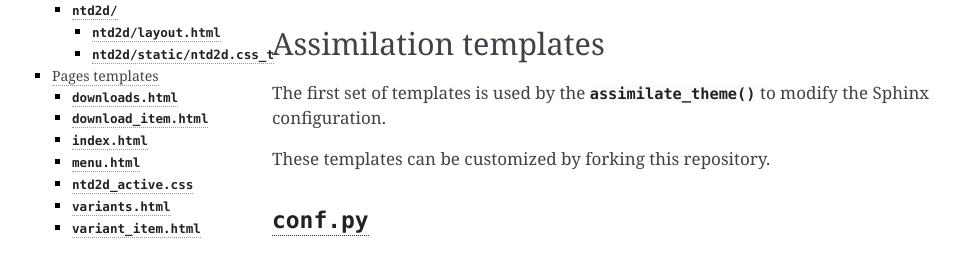
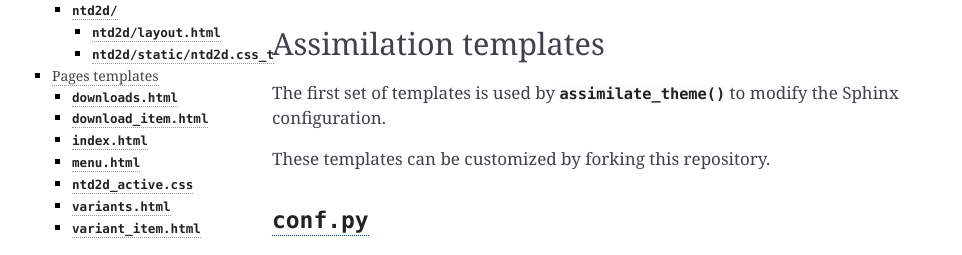
Before and after one commit to usnistgov/Docs4NIST, a Sphinx documentation site: the page built from docs/customization.rst, in a window 1280 px wide and 900 px high. Shown: the part 159-414 px from the top of the window, without its empty margins (148-1110 px from the left). Built offline with Sphinx 7.4.7, drawn with Linux system fonts in a browser that asks for light colours.

Commit message:
Fix typos

```diff
--- a/docs/customization.rst
+++ b/docs/customization.rst
@@ -7,7 +7,7 @@ of the hosted documentation.
 Assimilation templates
 ----------------------
 
-The first set of templates is used by the
+The first set of templates is used by
 :meth:`~ntd2d_action.borgedsphinxdocs.BorgedSphinxDocs.assimilate_theme` to
 modify the Sphinx configuration.
 
--- a/docs/ntd2d.rst
+++ b/docs/ntd2d.rst
@@ -58,7 +58,7 @@ The branch linked to your documentation server.
 
 URL of the web server for served documentation.
 
-.. _NTDTD_FORMATS:
+.. _NTD2D_FORMATS:
 
 ``formats``
 ~~~~~~~~~~~
```
